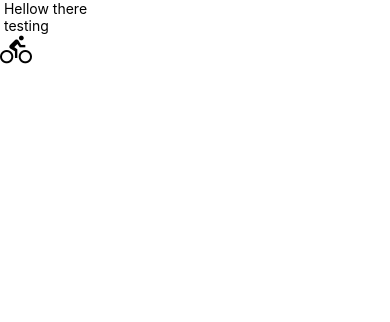
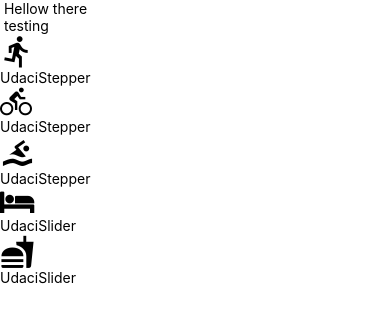
Before and after one commit to sonalikatara/fitnessMonitor, a React Native app: screen / in a window 390 px wide. Shown: the top 322 px of the page. Built offline with nearby package versions, Linux system fonts and the light colour scheme.

Commit message:
improve: show all the metrics in the AddEntry component

```diff
--- a/components/AddEntry.js
+++ b/components/AddEntry.js
@@ -1,6 +1,8 @@
 import React, { Component } from 'react'
 import { View } from 'react-native'
 import { getMetricMetaInfo } from '../utils/helpers'
+import UdaciSlider from './UdaciSlider'
+import UdaciSteppers from './UdaciSteppers'
 
 export default class AddEntry extends Component {
 
@@ -14,7 +16,6 @@ export default class AddEntry extends Component {
 
   increment = (metric) => {
     const { max, step } = getMetricMetaInfo(metric)
-
     this.setState((state) => {
       const count = state[metric] + step
 
@@ -43,10 +44,33 @@ export default class AddEntry extends Component {
   }
 
   render() {
-    return (
+    const metaInfo = getMetricMetaInfo()
+
+    return(
       <View>
-      	{getMetricMetaInfo('bike').getIcon()}
-      </View>
+      {Object.keys(metaInfo).map((key) => {
+          const { getIcon, type, ...rest } = metaInfo[key]
+          const value = this.state[key]
+
+          return (
+            <View key={key}>
+                {getIcon()}
+                {type === 'slider'
+              ? <UdaciSlider
+                    value={value}
+                    onChange={(value) => this.slide(key, value)}
+                    {...rest}
+            />
+            : <UdaciSteppers
+                value={value}
+                onIncrement={() => this.increment(key)}
+                onDecrement={() => this.decrement(key)}
+                {...rest}
+              />}
+            </View>
+          )
+      })}
+     </View>
     )
   }
 }
--- /dev/null
+++ b/components/UdaciSlider.js
@@ -0,0 +1,10 @@
+import React from 'react'
+import { View, Text } from 'react-native'
+
+export default function UdaciSlider(){
+    return(
+        <View>
+            <Text>UdaciSlider</Text>
+        </View>
+    )
+}
--- /dev/null
+++ b/components/UdaciSteppers.js
@@ -0,0 +1,10 @@
+import React from 'react'
+import { View, Text } from 'react-native'
+
+export default function UdaciSteppers(){
+    return(
+        <View>
+            <Text>UdaciStepper</Text>
+        </View>
+    )
+}
```
